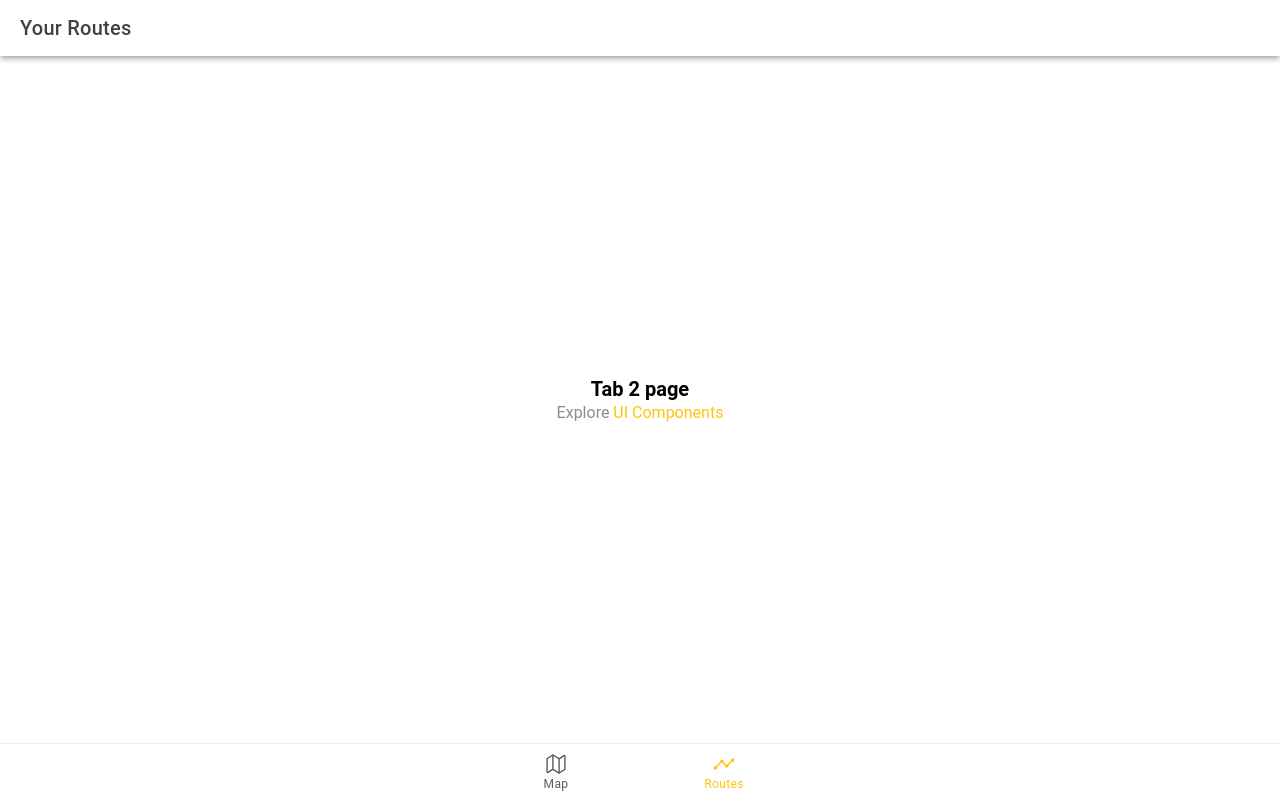
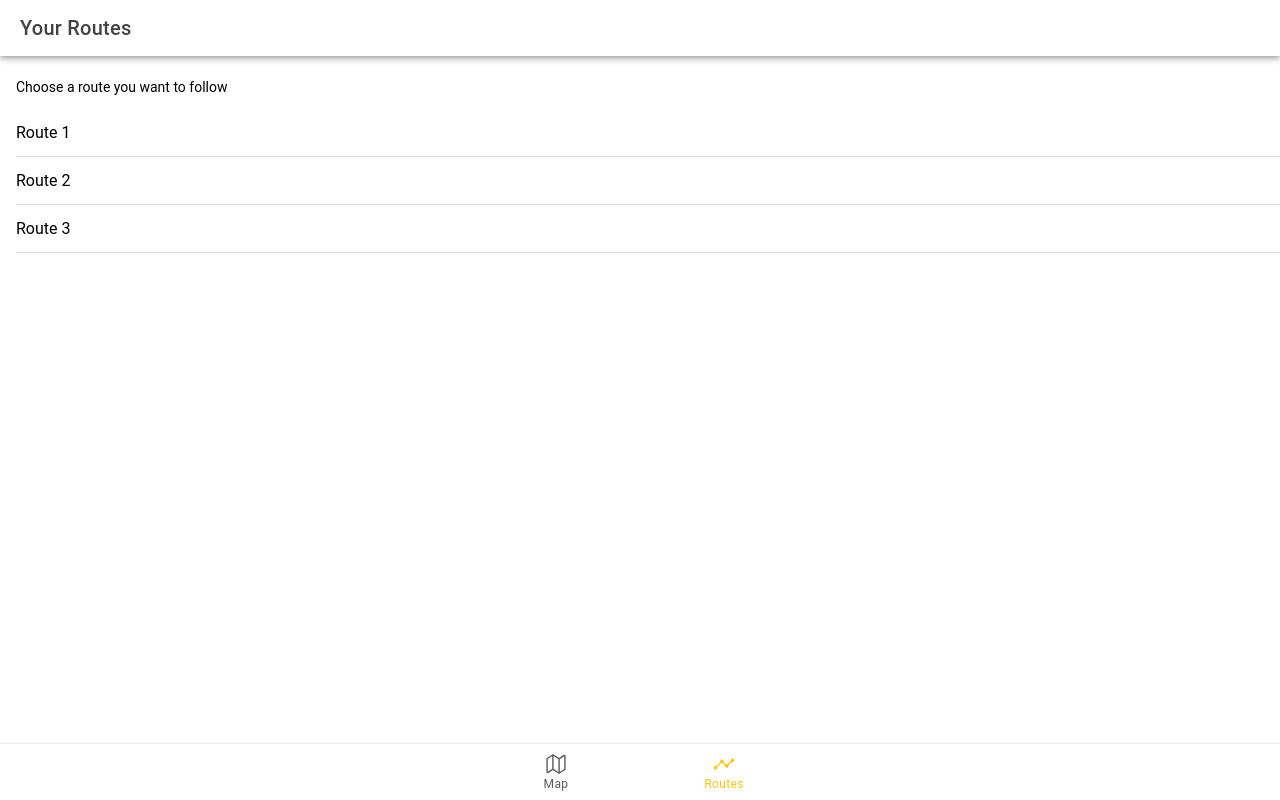
Before and after one commit to tsunwitch/wayfindr, a React (Vite) app: page /tab2 in a window 1280 px wide. Built offline with nearby package versions, Linux system fonts and the light colour scheme.

Commit message:
Added placeholder list to Routes tab

```diff
--- a/src/pages/Tab2.tsx
+++ b/src/pages/Tab2.tsx
@@ -1,6 +1,27 @@
 import { IonContent, IonHeader, IonItem, IonLabel, IonList, IonListHeader, IonPage, IonTitle, IonToolbar } from '@ionic/react';
 import ExploreContainer from '../components/ExploreContainer';
 import './Tab2.css';
+
+type Waypoint = {
+  coordinates : [number, number]
+}
+
+type Route = {
+  name: string,
+  // waypoints : Waypoint
+}
+
+const routes: Route[] = [
+  {
+    name: "Route 1"
+  },
+  {
+    name: "Route 2"
+  },
+  {
+    name: "Route 3"
+  }
+]
 
 const Tab2: React.FC = () => {
   return (
@@ -16,7 +37,20 @@ const Tab2: React.FC = () => {
             <IonTitle size="large">Tab 2</IonTitle>
           </IonToolbar>
         </IonHeader>
-        <ExploreContainer name="Tab 2 page" />
+        <IonList>
+          <IonListHeader>
+            <IonLabel>Choose a route you want to follow</IonLabel>
+          </IonListHeader>
+          {
+            routes.map((route: Route) => {
+              return (
+                <IonItem>
+                  <IonLabel>{route.name}</IonLabel>
+                </IonItem>
+              )
+            })
+          }
+        </IonList>
       </IonContent>
     </IonPage>
   );
```
